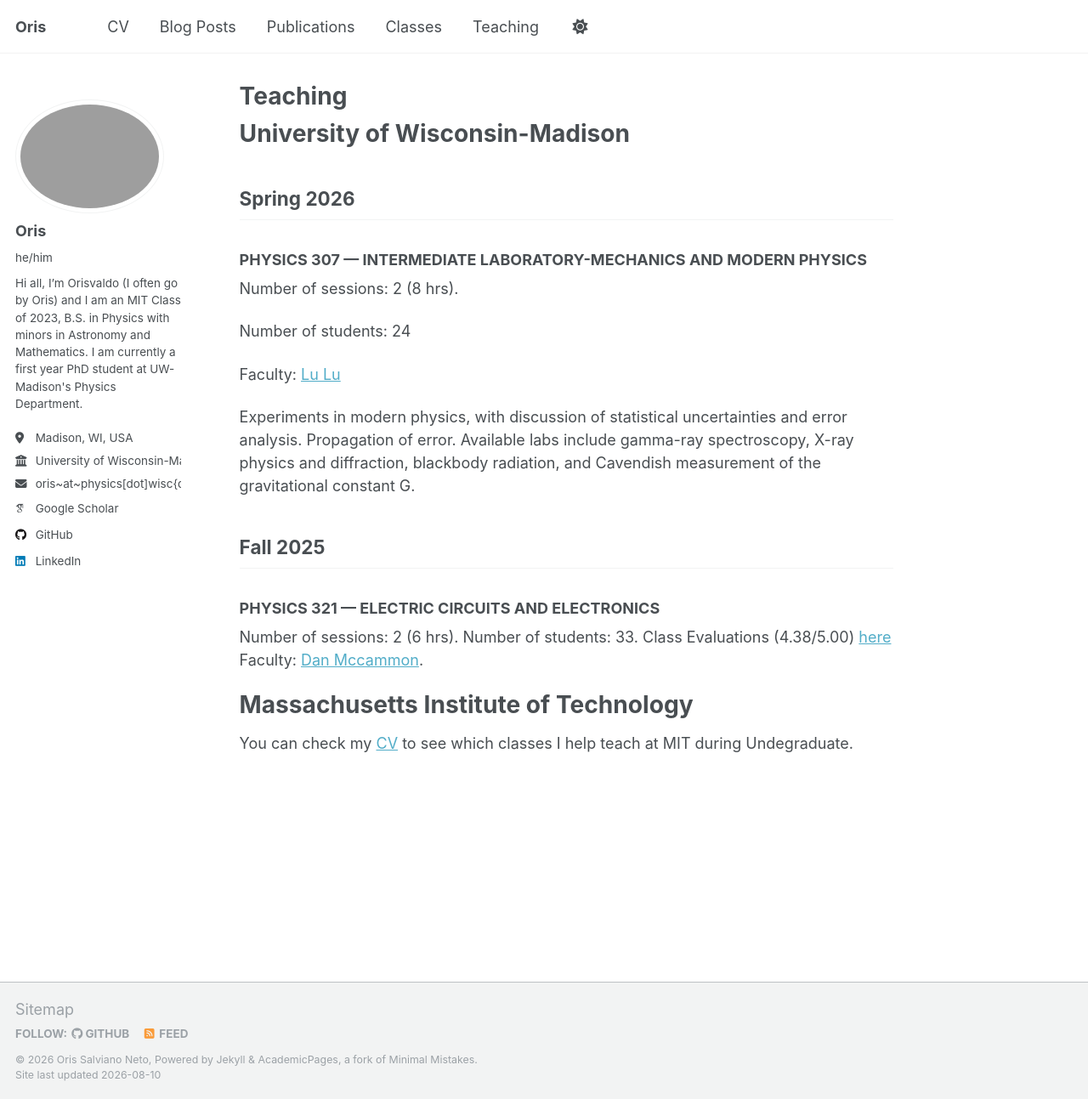
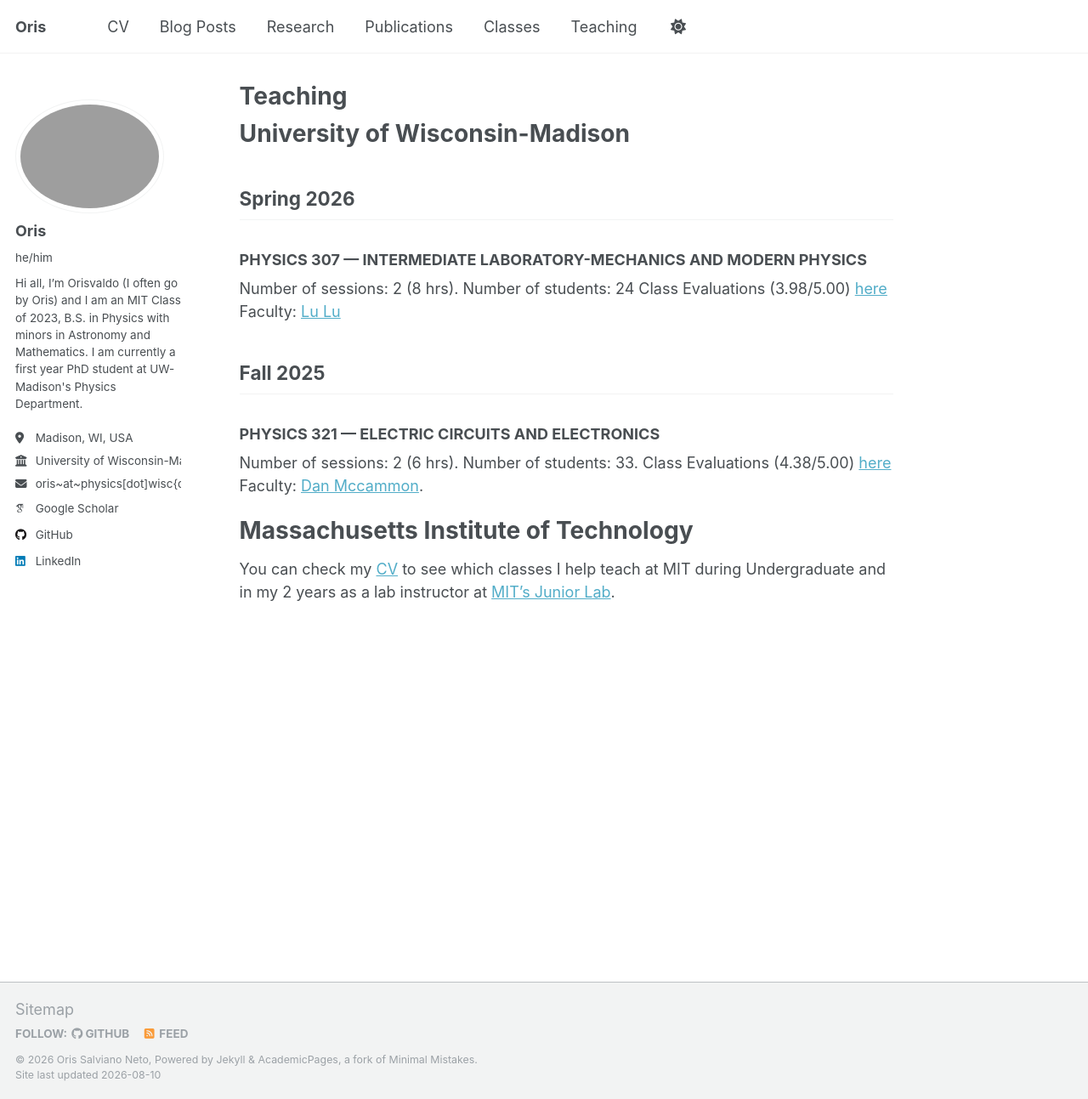
Before and after one commit to wax-ladrian/wax-ladrian.github.io, a Jekyll site: the page built from _pages/teaching.md, in a window 1280 px wide and 1293 px high. Shown: the whole window at 85% size. Built offline with Jekyll 4.4.1, drawn with Linux system fonts in a browser that asks for light colours; some web fonts are replaced; a script that is not in the unit is left out.

Commit message:
Updating some small things

```diff
--- a/_data/navigation.yml
+++ b/_data/navigation.yml
@@ -8,9 +8,6 @@
 #      Markdown formatted page while the second is generated using JSON.
 
 main:
-
-  # - title: "Talks"
-  #   url: /talks/
 
   # - title: "Teaching"
   #   url: /teaching/
@@ -24,8 +21,14 @@ main:
   - title: "Blog Posts"
     url: /year-archive/
 
+  - title: "Research"
+    url: /research/
+
   - title: "Publications"
     url: /publications/
+
+  # - title: "Talks"
+  #   url: /talks/
 
   - title: "Classes"
     url: /classes/
@@ -33,9 +36,6 @@ main:
   - title: "Teaching"
     url: /teaching/
 
-  # - title: "Projects"
-  #   url: /projects/
-
   # - title: "CV"
   #   url: /cv-json/
 
--- a/_pages/teaching.md
+++ b/_pages/teaching.md
@@ -8,16 +8,10 @@ author_profile: true
 # University of Wisconsin-Madison
 ## Spring 2026
 ### **PHYSICS 307 — INTERMEDIATE LABORATORY-MECHANICS AND MODERN PHYSICS**
-
 Number of sessions: 2 (8 hrs).
-
 Number of students: 24
-
+Class Evaluations (3.98/5.00) [here](https://drive.google.com/file/d/1iXsbxdSV38pfu3ryqGzScm-HjbkSHYcg/view?usp=sharing)
 Faculty: [Lu Lu](https://www.physics.wisc.edu/directory/lu-lu/)
-
-Experiments in modern physics, with discussion of statistical uncertainties and error analysis. Propagation of error. Available labs include gamma-ray spectroscopy, X-ray physics and diffraction, blackbody radiation, and Cavendish measurement of the gravitational constant G.
-
-
 ## Fall 2025
 ### **PHYSICS 321 — ELECTRIC CIRCUITS AND ELECTRONICS**
 Number of sessions: 2 (6 hrs).
@@ -27,4 +21,4 @@ Faculty: [Dan Mccammon](https://www.physics.wisc.edu/directory/mccammon-dan/).
 
 # Massachusetts Institute of Technology
 
-You can check my [CV](/cv/) to see which classes I help teach at MIT during Undegraduate.
+You can check my [CV](/cv/) to see which classes I help teach at MIT during Undergraduate and in my 2 years as a lab instructor at [MIT's Junior Lab](https://web.mit.edu/8.13/www/index.shtml).
```
Also changed, not shown: _pages/classes.md (+0 -5 lines), _pages/research_description.md (+1 -1 lines), .obsidian/workspace.json, 1 other file.
